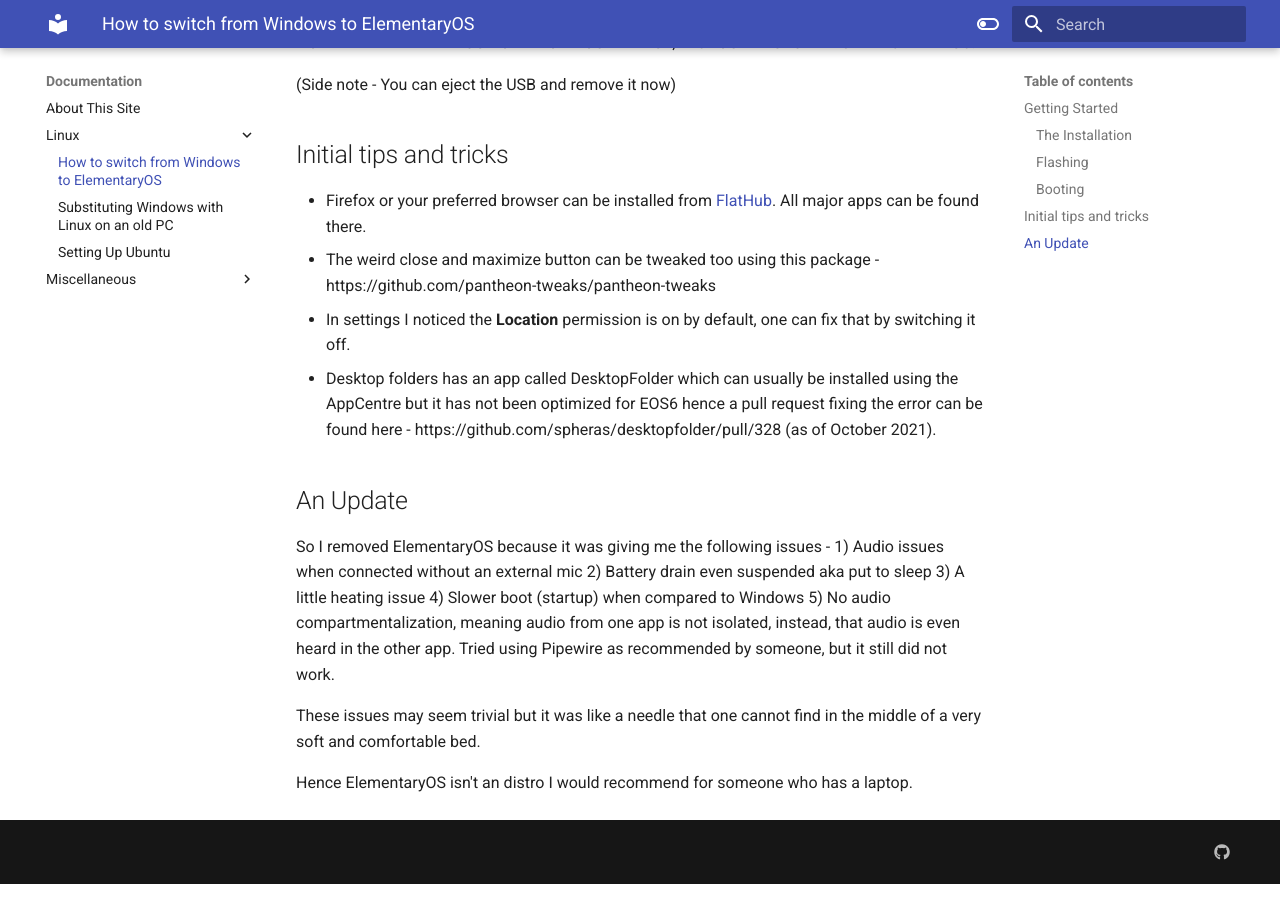
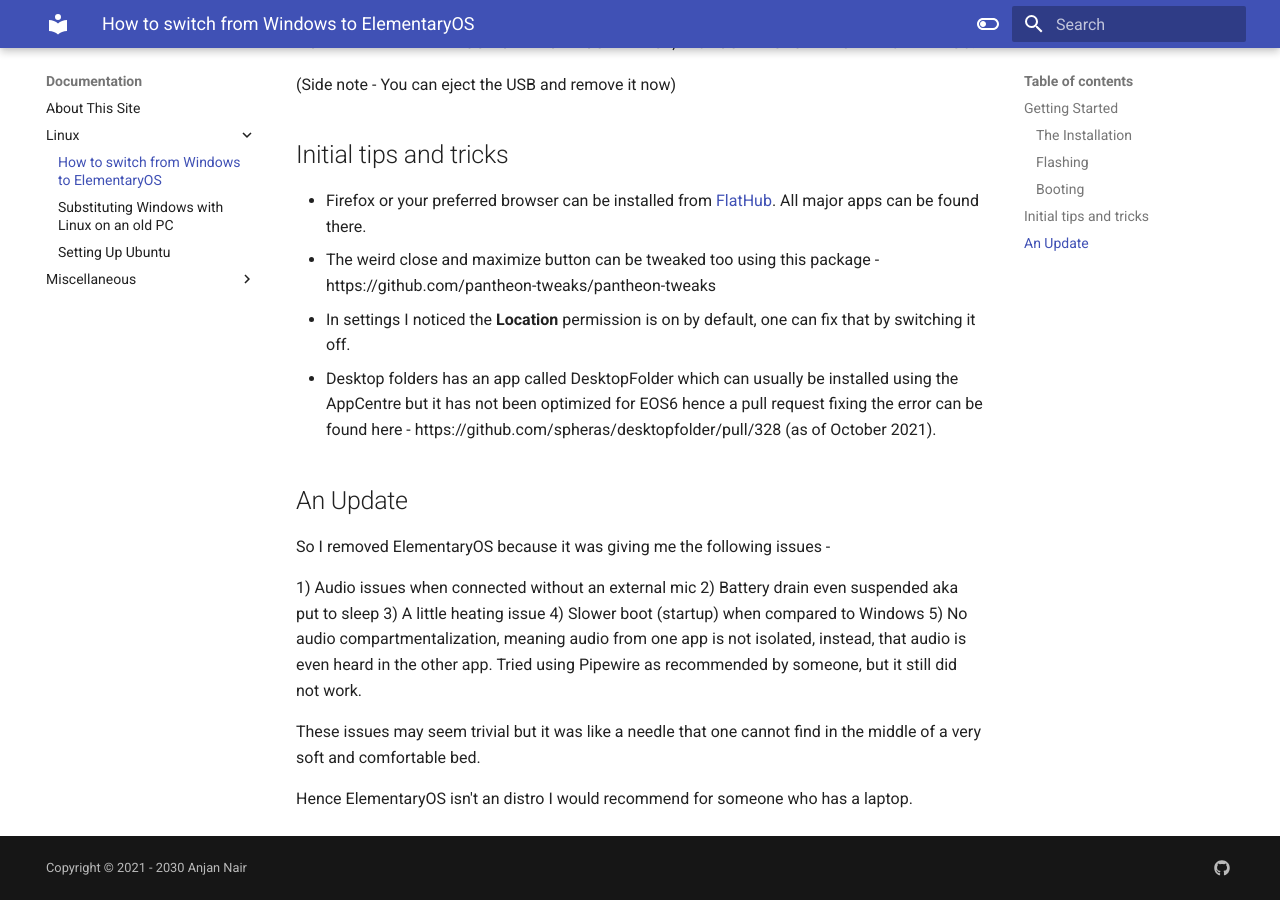
Before and after one commit to anjannair/blog, an MkDocs documentation site: the page built from docs/Linux/elementaryos-setup.md, in a window 1280 px wide and 900 px high, scrolled down 932 px. Built offline with MkDocs 1.6.1 and Material for MkDocs 9.7.7, drawn with Linux system fonts in a browser that asks for light colours.

```diff
--- a/docs/Linux/elementaryos-setup.md
+++ b/docs/Linux/elementaryos-setup.md
@@ -29,6 +29,7 @@ NOW THE NEXT TIME YOU POWER ON YOUR DEVICE, IT SHOULD AUTOMATICALLY START EOS!
 
 ## An Update
 So I removed ElementaryOS because it was giving me the following issues -
+
 1) Audio issues when connected without an external mic
 2) Battery drain even suspended aka put to sleep
 3) A little heating issue
--- a/mkdocs.yml
+++ b/mkdocs.yml
@@ -21,6 +21,7 @@ extra:
       link: https://github.com/anjannair
       name: Anjan on Github
   generator: false
+copyright: Copyright &copy; 2021 - 2030 Anjan Nair
 markdown_extensions:
   - pymdownx.highlight:
       linenums: true
```
Also changed, not shown: README.md (added, +4 -0 lines), docs/Linux/setting-up-ubuntu.md (+1 -1 lines), 1 other file.
